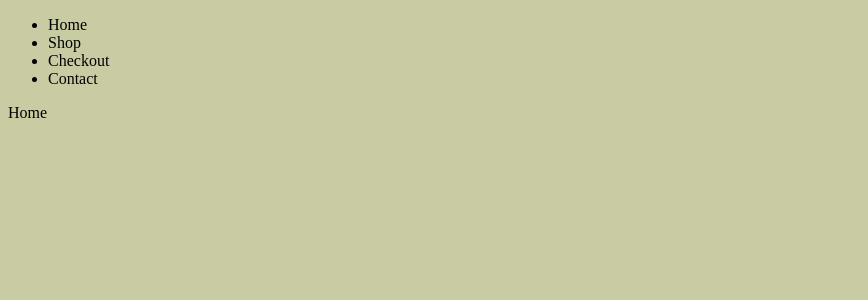
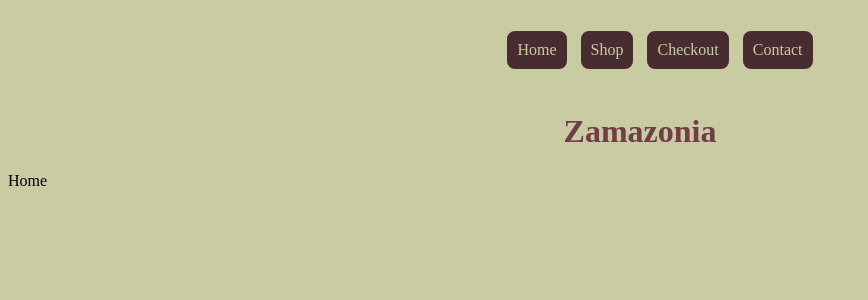
Before and after one commit to 9James9/Shopping-Cart, a React (Create React App) app: page / in a window 1280 px wide. Shown: the top 300 px of the page, without its empty margins (0-868 px from the left). Built offline with nearby package versions, Linux system fonts and the light colour scheme.

Commit message:
added css to header

```diff
--- a/src/App.css
+++ b/src/App.css
@@ -18,6 +18,8 @@ html body {
     --shop-cart-text: white;
     --itemContainer-bg: var(--color3);
     --h1-color: var(--color5);
+    --header-listItem-bg: var(--color1);
+    --header-listItem-color: var(--color2);
 }
 
 h1 {
--- a/src/Components/Header/header.css
+++ b/src/Components/Header/header.css
@@ -0,0 +1,28 @@
+.header__container {
+    display: flex;
+    flex-direction: column;
+    align-items: center;
+}
+
+.header__navlist {
+    display: flex;
+    flex-direction: row;
+}
+
+.header__listItem {
+    display: flex;
+    flex-direction: row;
+    margin: 5px;
+    padding: 10px;
+    background-color: var(--header-listItem-bg);
+    color: var(--header-listItem-color);
+    border: 2px solid var(--main-bg-color);
+    border-radius: 10px;
+}
+
+.header__listItem:hover {
+    background-color: var(--header-listItem-color);
+    color: var(--header-listItem-bg);
+    cursor: pointer;
+    border: 2px solid var(--header-listItem-bg);
+}
--- a/src/Components/Header/header.js
+++ b/src/Components/Header/header.js
@@ -4,15 +4,18 @@ import './header.css'
 const Header = () => {
     const navigate = useNavigate()
   return (
-    <div>
-        <div>
-            <ul>
+    <div className='header__container'>
+        <div className='header_nav--container'>
+            <ul className='header__navlist'>
                 <li className="header__listItem header__listItem--home"onClick={() => navigate("/")}>Home</li>
                 <li className="header__listItem header__listItem--shop" onClick={() => navigate("/shop")}>Shop</li>
                 <li className="header__listItem header__listItem--cart" onClick={() => navigate("/cart")}>Checkout</li>
                 <li className="header__listItem header__listItem--contact" onClick={() => navigate("/bothlol")}>Contact</li>
             </ul>
         </div>
+        <div className='header__title--container'>
+            <h1 className='header__title'>Zamazonia</h1>
+        </div>
     </div>
   )
 }
```
